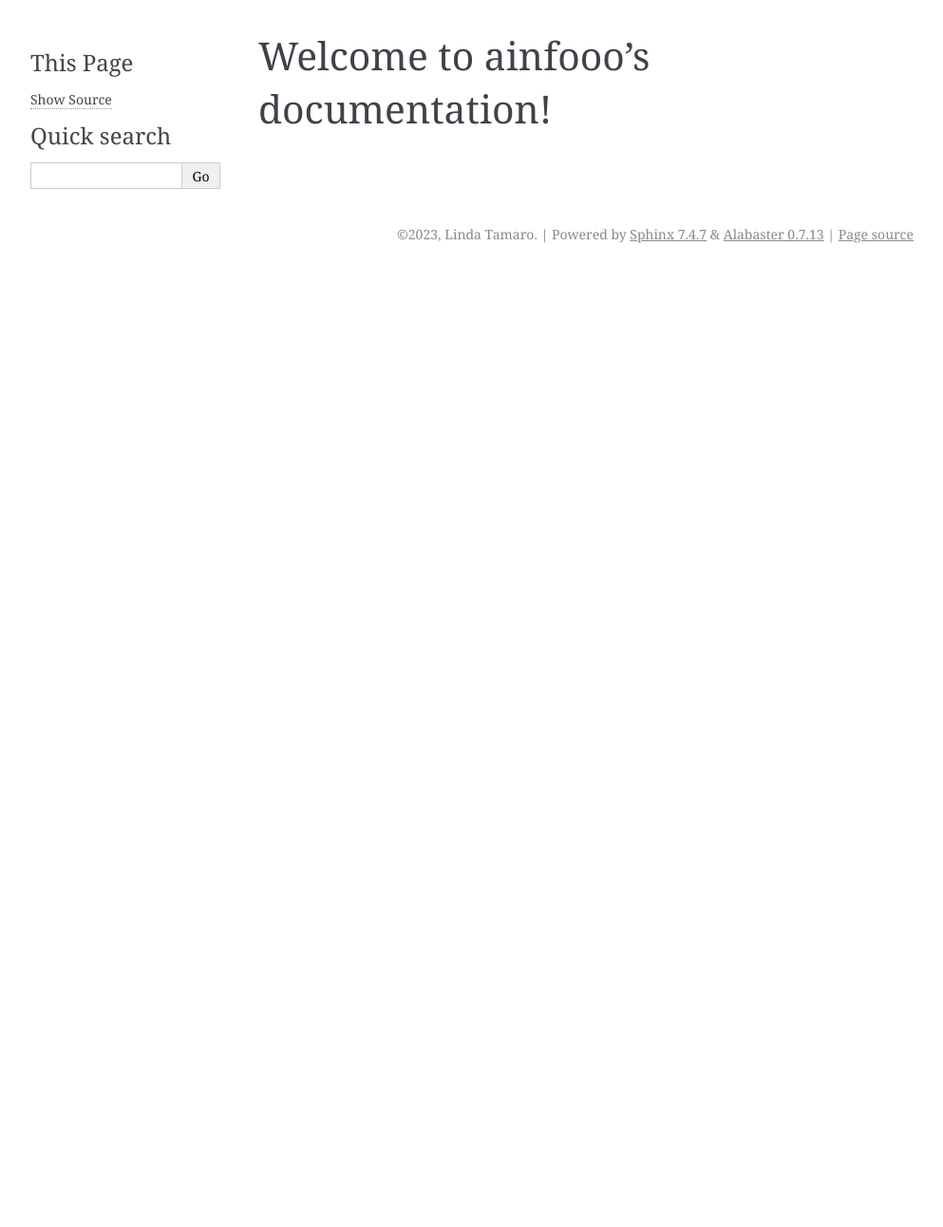
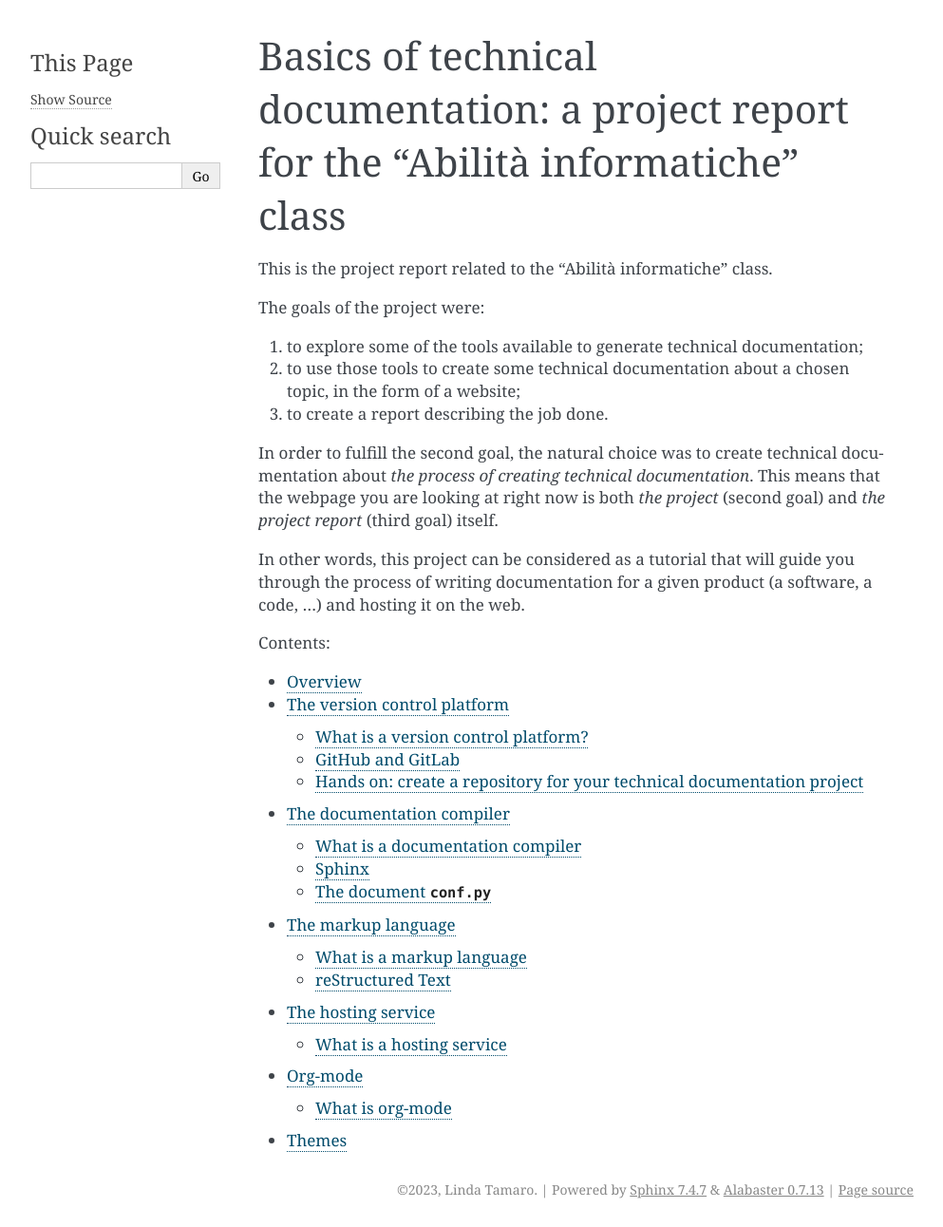
Before and after one commit to lindattt/ainfo-project-v2, a Sphinx documentation site: the page built from source/index.rst, in a window 1280 px wide. Shown: the whole page at 95% size, without its empty margins (148-1141 px from the left). Built offline with Sphinx 7.4.7, drawn with Linux system fonts in a browser that asks for light colours; before the commit the page ends 900 px from its top, so only the background shows below that.

Commit message:
add .rst files and edit index.rst

```diff
--- /dev/null
+++ b/source/git.rst
@@ -0,0 +1,44 @@
+=================================
+The version control platform
+=================================
+
+What is a version control platform?
+-----------------------------------
+
+Version control platforms are platforms that...
+
+In order to manage properly a new project, it is useful to create a repository in a version control platform.
+
+GitHub and GitLab
+-----------------
+
+The most popular platforms of this kind are **GitHub** and **GitLab**. Those platforms have different features, but they share the same Git environment, so no matter which one you choose to work with, the content of the GitHub repository and of the GitLab repository will be the same.
+
+
+Hands on: create a repository for your technical documentation project
+----------------------------------------------------------------------
+
+Create an account on GitHub or GitLab.
+
+Clone `this repository <https://framagit.org/coslo/template-docs>`__, which contains the basic files to build a Sphinx project. Use this commands in the shell:
+
+.. code-block:: bash
+
+	clone https://framagit.org/coslo/template-docs
+
+
+(Python prerequisites)
+~~~~~~~~~~~~~~~~~~~~~~
+
+To make it work, you need to have Python (and pyenv) installed in your operating system. In this example, I installed ``pyenv`` with Homebrew:
+
+.. code-block::
+
+	brew install pyenv
+	pyenv install 3.12.0
+
+Then you need to change your PATH in order to...
+
+.. code-block:: bash
+
+	pyenv global 3.12.0
--- /dev/null
+++ b/source/host.rst
@@ -0,0 +1,8 @@
+=====================
+The hosting service
+=====================
+
+What is a hosting service
+-------------------------
+
+... avere la documentazione in locale sul proprio computer può non essere sufficiente, può servire ospitarla su un dominio web.
--- a/source/index.rst
+++ b/source/index.rst
@@ -1,11 +1,39 @@
-.. ainfooo documentation master file, created by
-   sphinx-quickstart on Wed Dec 27 20:37:05 2023.
-   You can adapt this file completely to your liking, but it should at least
-   contain the root `toctree` directive.
+Basics of technical documentation: a project report for the "Abilità informatiche" class
+------------------------------------------------------------------------------------------------------
 
-Welcome to ainfooo's documentation!
-===================================
+This is the project report related to the "Abilità informatiche" class.
+
+The goals of the project were:
+
+1.	to explore some of the tools available to generate technical documentation;
+2.	to use those tools to create some technical documentation about a chosen topic, in the form of a website;
+3.  to create a report describing the job done.
+
+
+In order to fulfill the second goal, the natural choice was to create technical documentation about *the process of creating technical documentation*. This means that the webpage you are looking at right now is both *the project* (second goal) and *the project report* (third goal) itself.
+
+In other words, this project can be considered as a tutorial that will guide you through the process of writing documentation for a given product (a software, a code, ...) and hosting it on the web.
+
+..
+   To have an overview of the steps covered in this tutorial, click :ref:`here <overview>`.
+
+
+
+..
+   :doc:`here <ainfo-project/docs/_build/html/overview>`. (INSERIRE LINK DELLA PAGINA OVERVIEW)
+
+..
+   :hidden:  permette di nascondere il toctree
+
 
 .. toctree::
    :maxdepth: 2
    :caption: Contents:
+
+   overview
+   git
+   sphinx
+   markup
+   host
+   orgmode
+   temi
--- /dev/null
+++ b/source/markup.rst
@@ -0,0 +1,82 @@
+=====================
+The markup language
+=====================
+
+
+.. _what is a markup language:
+
+What is a markup language
+--------------------------
+
+A markup language is...
+
+Sono linguaggi leggeri (rispetto ad HTML)
+
+Possono venire tradotti in html
+
+Sphinx li traduce automaticamente, nella compilazione... sì, perché mica mi obblica a scrivere in rest...
+
+
+
+reStructured Text
+------------------
+
+reStructured Text is a simple and straightforward markup language.
+
+The following is a short list of formattating commands for your text in reStructured Text.
+
+Elementi di formattazione (gli stessi che ho usato io)
+
+Headings
+~~~~~~~~
+
+.. code-block:: rest
+
+	=====
+	Title
+	=====
+
+	Heading 1
+	=========
+
+	Heading 1.1
+	-----------
+
+	Heading 1.1.1
+	~~~~~~~~~~~~~
+
+	Heading 1.1.1.1
+	"""""""""""""""
+
+
+
+Bolds, italics, ...
+~~~~~~~~~~~~~~~~~~~
+
+.. code-block:: rest
+
+	**bold text**, *italics text*, ...
+
+
+Links
+~~~~~
+
+.. code-block:: rest
+
+   `anchor text <URL>`__
+
+   For example, this `link <https://github.com/>`__ redirects to GitHub.
+
+
+Code blocks
+~~~~~~~~~~~
+
+.. code-block:: rest
+
+   .. code-block::
+
+      echo "Hello world"
+
+Inline
+
+Trying this :ref:`cross reference thing <what is a markup language>`
--- /dev/null
+++ b/source/orgmode.rst
@@ -0,0 +1,34 @@
+==============
+Org-mode
+==============
+
+What is org-mode
+-----------------
+
+Piccola storia, Cosa fa, linguaggio di markup, feature dell'editor, possibilità di esportare e quindi tradurre in reST,
+
+Linguaggio di markup:
+
+Headlines https://orgmode.org/manual/Headlines.html
+
+Lists https://orgmode.org/manual/Plain-Lists.html
+
+Feature dell'editor:
+
+visibility https://orgmode.org/manual/Global-and-local-cycling.html
+initial visibility https://orgmode.org/manual/Initial-visibility.html
+
+Tags https://orgmode.org/manual/Tag-Inheritance.html (capire come fare a trovarli)
+
+Things that can help technical writers and developers in general: TODO LISTS
+
+
+
+
+Esportare in reST:
+
+https://github.com/msnoigrs/ox-rst
+
+
+
+tutte le altre possibilità di orgmode (cenni ai knowledge base, second brains)
--- /dev/null
+++ b/source/overview.rst
@@ -0,0 +1,22 @@
+.. _overview:
+
+Overview
+--------
+
+Welcome to the tutorial on how to create technical documentation.
+
+In this tutorial you will learn how to ...
+
+To start, you'll just need to have a text editor and basic knowledge of shell.
+
+In order to generate your own documentation, those are the tools that you will need:
+
+*   a version control platform, like **GitHub** or **GitLab**;
+*   a documentation compiler, like **Sphinx**;
+*   a markup language, like **Markdown** or **reStructured Text**;
+*   a hosting service, like **read the docs** (or the git platforms theirselves).
+
+To make your experience more fluent and personal, you may also like to have a look on:
+
+* **Org-mode**, a major mode for *GNU Emacs* text editor, a markup language and much more;
+* how to change and customize **themes** in your webpage.
--- /dev/null
+++ b/source/sphinx.rst
@@ -0,0 +1,267 @@
+============================
+The documentation compiler
+============================
+
+What is a documentation compiler
+--------------------------------
+
+A documentation compiler is...
+
+
+Sphinx
+------
+
+The documentation compiler that we are going to use in this tutorial is **Sphinx**.
+
+
+
+The document ``conf.py``
+-------------------------
+
+The document ``conf.py`` contains Python instructions for the Sphinx builder.
+
+The information contained in this document ranges from...
+
+.. code-block:: python
+
+	# Configuration file for the Sphinx documentation builder.
+	#
+	# This file only contains a selection of the most common options. For a full
+	# list see the documentation:
+	# https://www.sphinx-doc.org/en/master/usage/configuration.html
+
+	# -- Path setup --------------------------------------------------------------
+
+	# If extensions (or modules to document with autodoc) are in another directory,
+	# add these directories to sys.path here. If the directory is relative to the
+	# documentation root, use os.path.abspath to make it absolute, like shown here.
+	#
+	# import os
+	# import sys
+	# sys.path.insert(0, os.path.abspath('../'))
+
+
+	# -- Project information -----------------------------------------------------
+
+	project = 'Project'
+	html_title = 'Project'
+	copyright = '2023, John Doe'
+	author = 'John Doe'
+
+
+	# -- General configuration ---------------------------------------------------
+
+	# Add any Sphinx extension module names here, as strings. They can be
+	# extensions coming with Sphinx (named 'sphinx.ext.*') or your custom
+	# ones.
+	# extensions = ['sphinx.ext.autodoc', 'sphinx.ext.coverage', 'sphinx.ext.napoleon']
+	extensions = []
+
+	# Add any paths that contain templates here, relative to this directory.
+	templates_path = ['_templates']
+
+	# The root document.
+	root_doc = 'index'
+
+	# Highlights: do not highlight literal blocks
+	highlight_language = 'none'
+
+	# List of patterns, relative to source directory, that match files and
+	# directories to ignore when looking for source files.
+	# This pattern also affects html_static_path and html_extra_path.
+	exclude_patterns = ['_build', 'Thumbs.db', '.DS_Store']
+
+	# Add any paths that contain custom static files (such as style sheets) here,
+	# relative to this directory. They are copied after the builtin static files,
+	# so a file named "default.css" will overwrite the builtin "default.css".
+	html_static_path = []
+
+	# The theme to use for HTML and HTML Help pages.  See the documentation for
+	# a list of builtin themes.
+	html_theme = 'furo'
+
+	if html_theme == 'alabaster':
+	    pygments_style = 'friendly'
+	    html_static_path = ['_static/custom.css']
+	    html_theme_options = {
+	        'description': 'Code description',
+	        'fixed_sidebar': True,
+	        'sidebar_collapse': True,
+	        'extra_nav_links': {},
+	        'gray_2': '#F4F4F4ED',
+	        'sidebar_width': '250px',
+	        'body_max_width': 'auto',
+	        'page_width': '1000px',
+	    }
+
+	    html_sidebars = {
+	        '**': [
+	            'about.html',
+	            'navigation.html',
+	            'searchbox.html',
+	            'relations.html',
+	            'donate.html',
+	        ]
+	    }
+
+	if html_theme == 'sphinx_rtd_theme':
+	    import sphinx_rtd_theme
+	    extensions += [
+	        'sphinx_rtd_theme',
+	    ]
+	    html_theme_options = {
+	        'display_version': True,
+	        'vcs_pageview_mode': '',
+	        # Toc options
+	        'collapse_navigation': False,
+	        'sticky_navigation': True,
+	        'navigation_depth': 4,
+	        'includehidden': True,
+	        'titles_only': False
+	    }
+
+	if html_theme == 'furo':
+	    pygments_style = 'tango'
+	    # html_static_path = ['_static/furo/']
+	    # html_css_files = ['custom.css']
+	    html_theme_options = {
+	        "light_css_variables": {
+	            "admonition-title-font-size": "1rem",
+	            "admonition-font-size": "1rem",
+	        },
+	    }
+
+
+
+
+Information about the variables contained in this document can be found in `this page <https://www.sphinx-doc.org/en/master/usage/configuration.html>`__.
+
+Let's take a closer look on some specific part of conf.py.
+
+
+
+
+Project information
+~~~~~~~~~~~~~~~~~~~~
+
+.. code-block:: python
+
+	project = 'Project'
+	html_title = 'Project'
+	copyright = '2023, John Doe'
+	author = 'John Doe'
+
+In this section we can edit: the name of the project; the title that will appear in each HTML page of the output; the copyright statement; the author name.
+
+
+
+``extensions``
+~~~~~~~~~~~~~~~~~
+
+.. code-block:: python
+
+	extensions = []
+
+Extensions can be added to the build process, in order to customize almost any aspect of document processing. Extensions must be added as strings. Examples of built-in extensions provided by Sphinx are ``sphinx.ext.doctest``, which tests snippets in the documentation, or ``sphinx.ext.doctest``, which enables the creation of to-do lists.
+
+
+
+``templates_path``
+~~~~~~~~~~~~~~~~~~~~~~
+
+.. code-block:: python
+
+	templates_path = ['_templates']
+
+Themes and templates are two different things.
+
+You can overwrite only specific blocks within a template, customizing it while also keeping the changes at a minimum.
+
+Sphinx will look for templates in the folders of templates_path first, and if it can’t find the template it’s looking for there, it falls back to the selected theme’s templates.
+
+
+``root_doc``
+~~~~~~~~~~~~~~~~~
+
+.. code-block:: python
+
+	root_doc = 'index'
+
+The document name of the “root” document, that is, the document that contains the root toctree directive. Default is 'index'.
+
+
+``highlight_language``
+~~~~~~~~~~~~~~~~~~~~~~~~~
+
+.. code-block:: python
+
+	highlight_language = 'none'
+
+This variable refers to the default programming language to highlight source code in. Almost any documentation project contains code blocks to explain chunks of the code; this page itself contains several blocks. It is possible to customize each block so that the text is not single-coloured but highlighted, as it would be in the editor. If no specification is indicated in the block, the highlight will be the one contained in the ``highlight_language`` variable.
+For example, if we are writing documentation exclusively related to fortran
+
+.. code-block:: fortran
+
+	1+1
+
+.. code-block:: html
+
+	1+1
+
+
+
+``exclude_patterns``
+~~~~~~~~~~~~~~~~~~~~~~~~
+
+This string contains pattern that are excluded when looking for source files during the building.
+
+
+.. code-block:: python
+
+	exclude_patterns = ['_build', 'Thumbs.db', '.DS_Store']
+
+
+``html_static_path``
+~~~~~~~~~~~~~~~~~~~~~~~~
+
+.. code-block:: python
+
+	html_static_path = []
+
+This variable consists of paths that contain custom static files, i.e. CSS files that enable to customize the style of the HTML output. For example, we can create a file :file:`custom.css` in the :file:`_static` folder and change the main body font family, from sans-serif (which is default for furo's theme) to serif:
+
+.. code-block:: python
+
+	#conf.py
+
+	html_static_path = ['_static']
+
+	html_css_files = ['custom.css']
+
+
+.. code-block:: css
+
+	/* custom.css */
+
+	body {
+	  font-family: serif;
+	}
+
+``html_theme``
+~~~~~~~~~~~~~~~~~~~
+This variable allows to change the theme of the HTML output.
+
+Alabaster is default.
+
+Example
+
+
+.. code-block:: python
+
+	html_theme = 'furo'
+
+To change it, just download the package, put it in ????, then change the name in ``conf.py``
+
+.. code-block:: python
+
+	html_theme = 'alabaster'
--- /dev/null
+++ b/source/temi.rst
@@ -0,0 +1,25 @@
+=======
+Themes
+=======
+
+Sphinx supports changing the appearance of its HTML output via themes. A theme is a collection of HTML templates, stylesheet(s) and other static files. Additionally, it has a configuration file which specifies from which theme to inherit, which highlighting style to use, and what options exist for customizing the theme’s look and feel.
+
+Themes are meant to be project-unaware, so they can be used for different projects without change.
+
+There are plenty of free themes that you can choose. Here you can find some examples: https://sphinx-themes.org
+
+
+How to change the theme of your project?
+It is simple. You need to install the theme
+
+.. code-block:: shell
+
+	pip install
+
+
+
+and then change the document ``conf.py``
+
+.. code-block:: shell
+
+	theme
```
